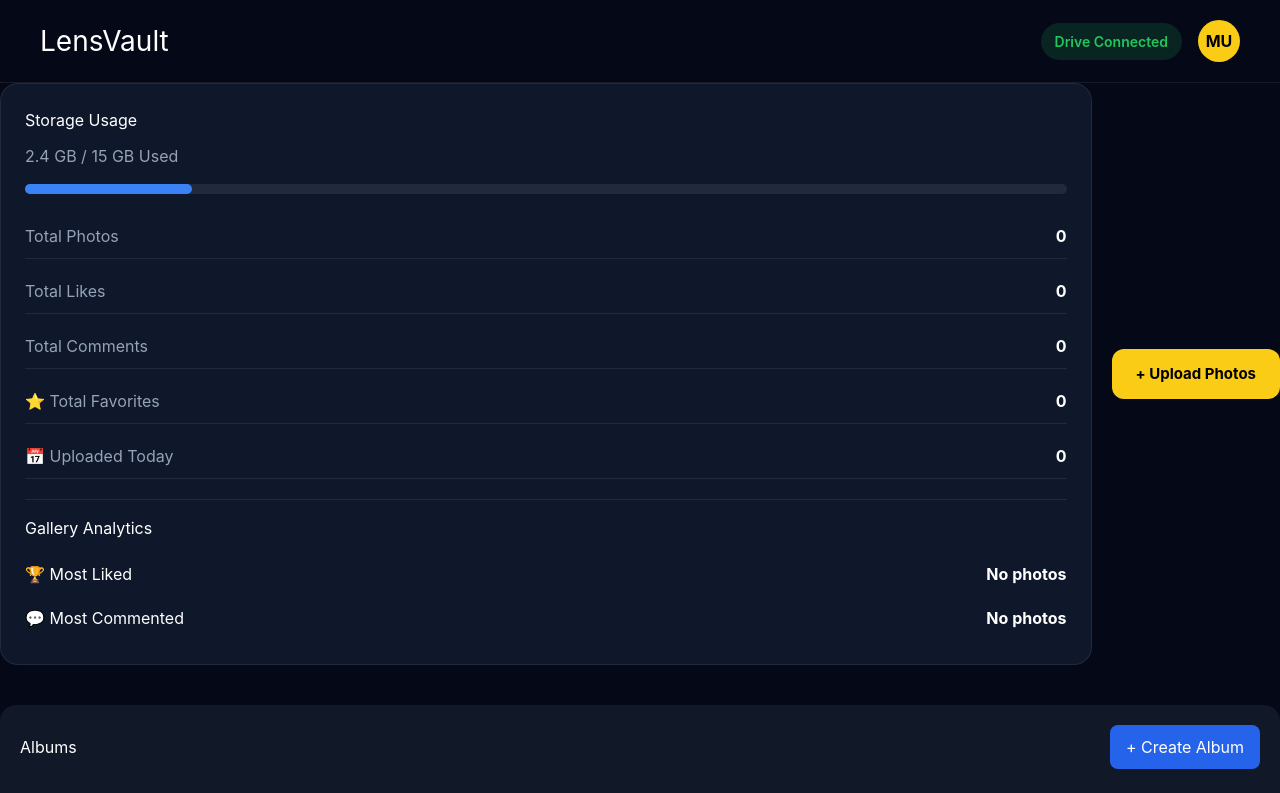
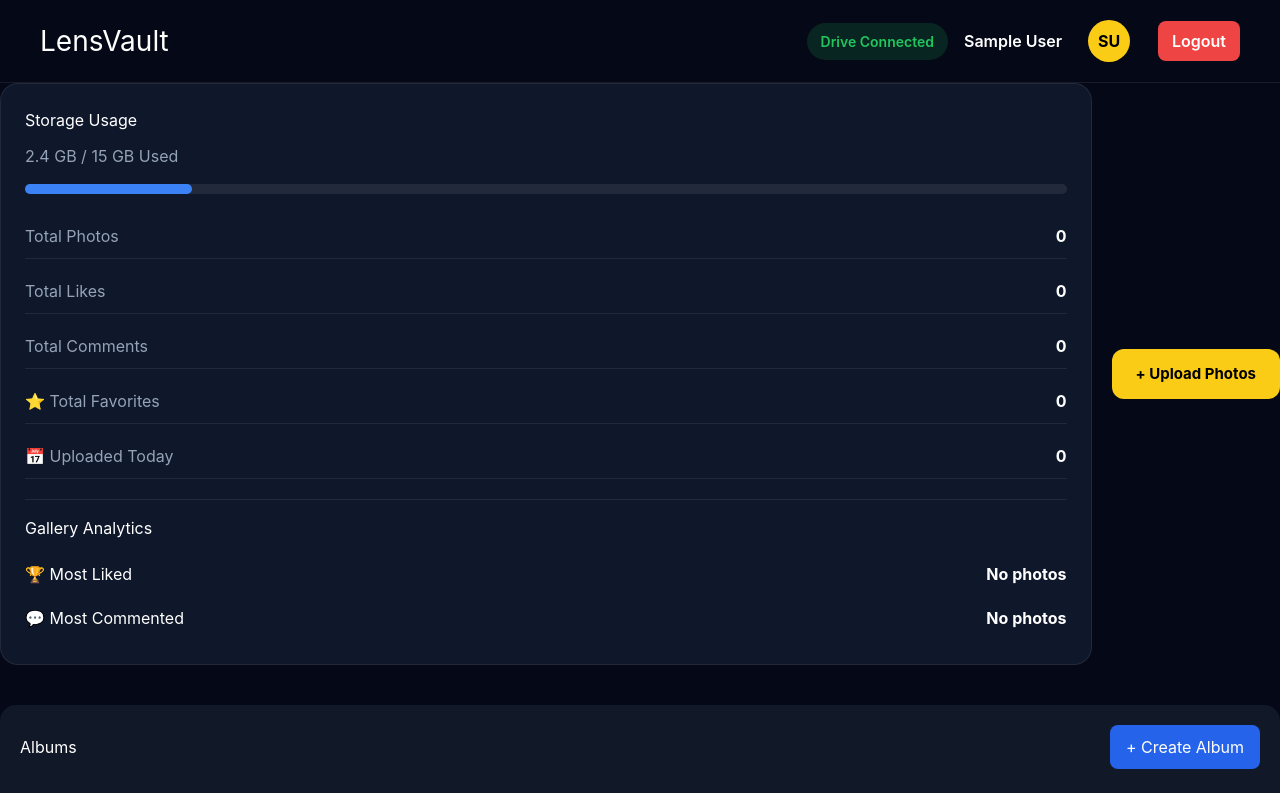
Before and after one commit to tawfiquz-zaman/lensVault, a React app in the folder frontend/: page /dashboard in a window 1280 px wide. Shown: the top 793 px of the page. Built offline with nearby package versions, Linux system fonts and the light colour scheme; sample sign-in values are in the browser's storage; the HTML template or start-up script is replaced by a standard one.

Commit message:
Navbar User info and Logout

```diff
--- a/frontend/src/components/DashboardNavbar.jsx
+++ b/frontend/src/components/DashboardNavbar.jsx
@@ -1,16 +1,79 @@
+import { useNavigate } from "react-router-dom";
+import { useAuth } from "../context/AuthContext";
+
 function DashboardNavbar() {
+  // Authentication
+  const { currentUser, logout } = useAuth();
+
+  // Navigation
+  const navigate = useNavigate();
+
+  // ===========================
+  // Logout
+  // ===========================
+  const handleLogout = () => {
+    logout();
+
+    // Redirect to Login
+    navigate("/login");
+  };
+
+  // ===========================
+  // Get User Initials
+  // ===========================
+  const getInitials = () => {
+    if (!currentUser?.name) return "?";
+
+    return currentUser.name
+      .split(" ")
+      .map((word) => word[0])
+      .join("")
+      .toUpperCase()
+      .slice(0, 2);
+  };
+
   return (
     <nav className="dashboard-navbar">
+      {/* Logo */}
       <h2>LensVault</h2>
 
       <div className="dashboard-user">
+        {/* Connection Badge */}
         <span className="status-badge">
           Drive Connected
         </span>
 
+        {/* Logged-in User Name */}
+        <span
+          style={{
+            fontWeight: "600",
+            marginRight: "10px",
+          }}
+        >
+          {currentUser?.name}
+        </span>
+
+        {/* Avatar */}
         <div className="user-avatar">
-          MU
+          {getInitials()}
         </div>
+
+        {/* Logout */}
+        <button
+          onClick={handleLogout}
+          style={{
+            marginLeft: "12px",
+            padding: "8px 14px",
+            border: "none",
+            borderRadius: "8px",
+            cursor: "pointer",
+            background: "#ef4444",
+            color: "white",
+            fontWeight: "600",
+          }}
+        >
+          Logout
+        </button>
       </div>
     </nav>
   );
```
